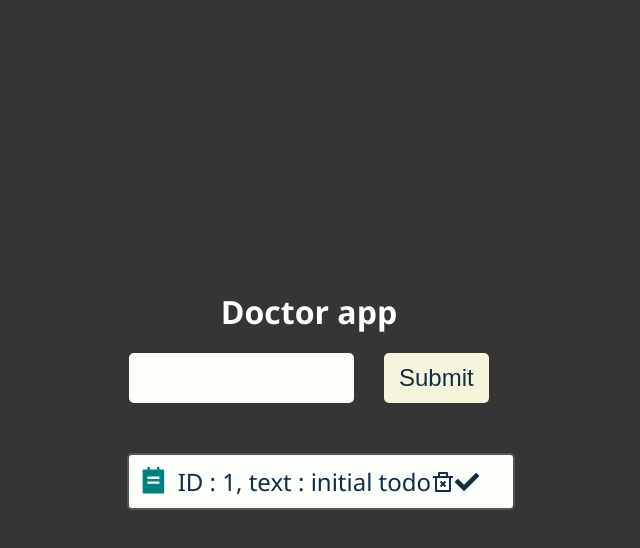
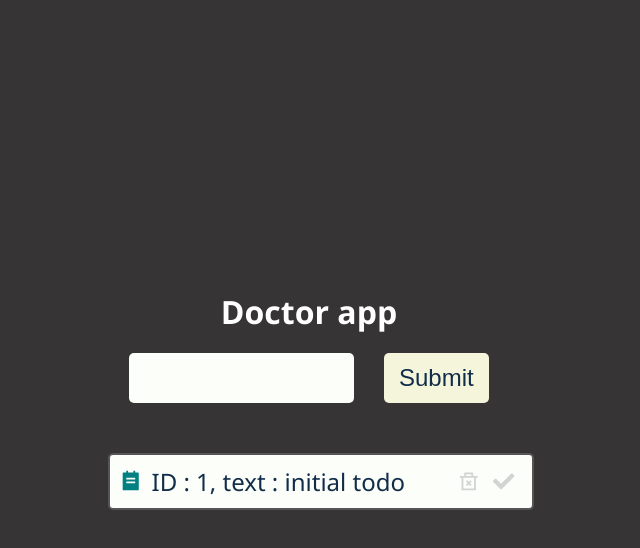
Before and after one commit to AnatolSalau/React_js_full_course, a React (Create React App) app in the folder lesson_24_todo_app_v2/: page / in a window 1280 px wide. Both pictures are taken after a click on the button "Submit". Shown: the top 548 px of the page, without its empty margins (331-971 px from the left). Built offline with nearby package versions, Linux system fonts and the light colour scheme.

Commit message:
lesson_24_todo_app_v2 initial commit

```diff
--- a/lesson_24_todo_app_v2/src/App.js
+++ b/lesson_24_todo_app_v2/src/App.js
@@ -22,6 +22,18 @@
             }
         ));
     }
+
+    //Toggle todo field: isCompleted
+    const toggleTodoHandler = (id) => {
+        //!! map not change old array
+        //!! map return new array
+        setTodoList(todoList.map(
+            () => {
+
+            }
+        ));
+    }
+
     return (
         <div className="App">
             <h1>Doctor app</h1>
--- a/lesson_24_todo_app_v2/src/components/Todos/Todo.js
+++ b/lesson_24_todo_app_v2/src/components/Todos/Todo.js
@@ -10,12 +10,16 @@
     return (
         <div
             className={style.todo}
-            onDoubleClick={() => deleteTodoHandler(todo.id)}
         >
             <RiTodoFill className={style.todoIcon}/>
-            {`ID : ${todo.id}, text : ${todo.text}`}
-            <RiDeleteBin2Line />
-            <FaCheck />
+            <div className={style.todoText}>
+                {`ID : ${todo.id}, text : ${todo.text}`}
+            </div>
+            <RiDeleteBin2Line
+                className={style.deleteIcon}
+                onClick={() =>deleteTodoHandler(todo.id)}
+            />
+            <FaCheck className={style.checkIcon}/>
         </div>
     )
 }
--- a/lesson_24_todo_app_v2/src/components/Todos/Todo.module.css
+++ b/lesson_24_todo_app_v2/src/components/Todos/Todo.module.css
@@ -11,12 +11,51 @@
     text-align: left;
     width: 100%;
 }
-.todo:hover {
+/*.todo:hover {
     background-color: rgb(240, 240, 155);
-}
+}*/
 
 .todoIcon {
     font-size:1.8rem ;
     margin-right: 10px ;
     color: teal;
 }
+.todoText {
+    width: 100%;
+    text-align: left;
+}
+
+.completedTodo {
+    background-color: unset;
+    border-color: gray;
+    color: gray;
+}
+
+.todo.completedTodo .todoIcon,
+.todo.completedTodo .checkIcon,
+.todo.completedTodo .deleteIcon {
+    color: gray;
+}
+
+.checkIcon,
+.deleteIcon {
+    cursor: pointer;
+    color: lightgrey;
+    padding: 0 7px;
+    font-size: 1.8rem;
+    transition: transform 0.3s;
+}
+
+.checkIcon:hover,
+.deleteIcon:hover {
+    cursor: pointer;
+    transform: scale(1.3);
+}
+
+.checkIcon:hover {
+    color: green;
+}
+
+.deleteIcon:hover {
+    color: red;
+}
```
